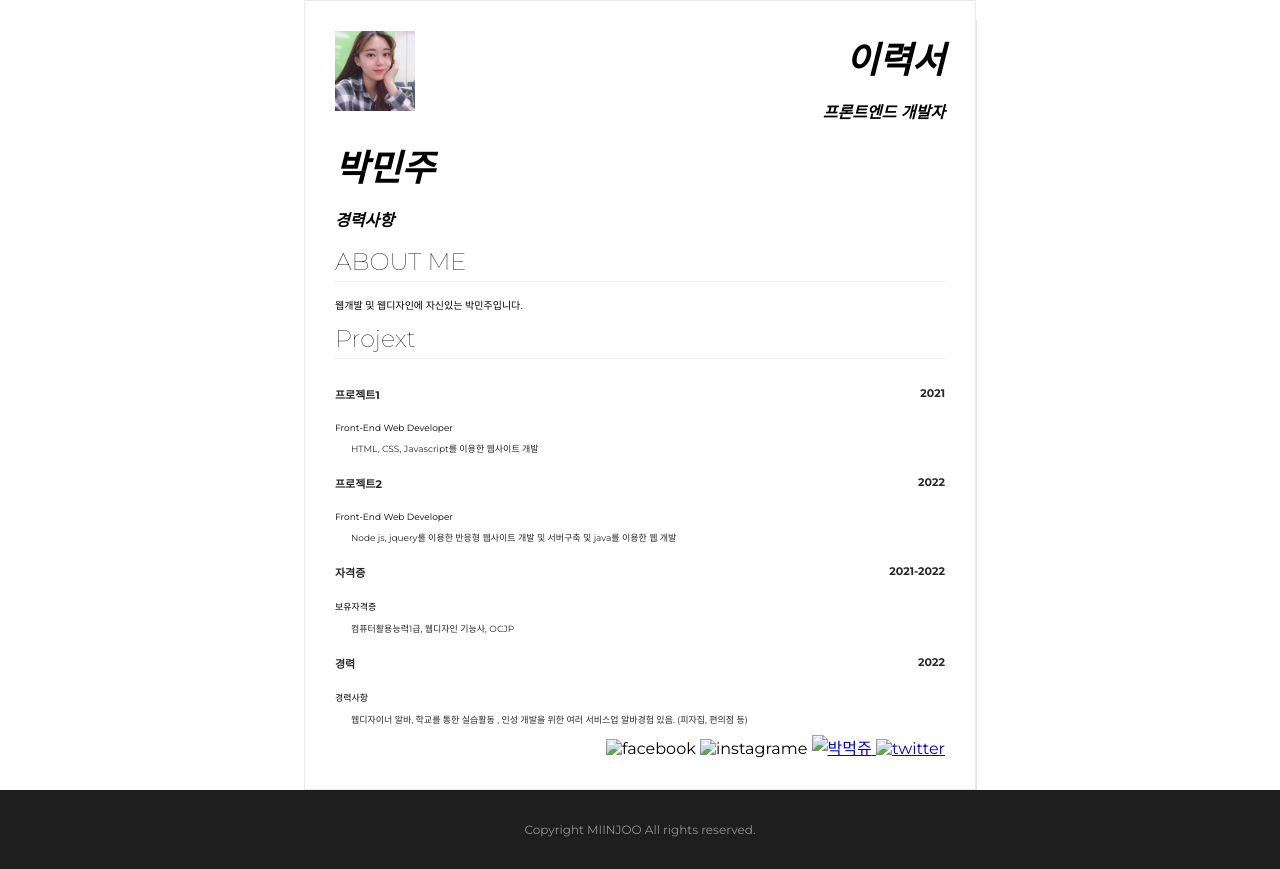
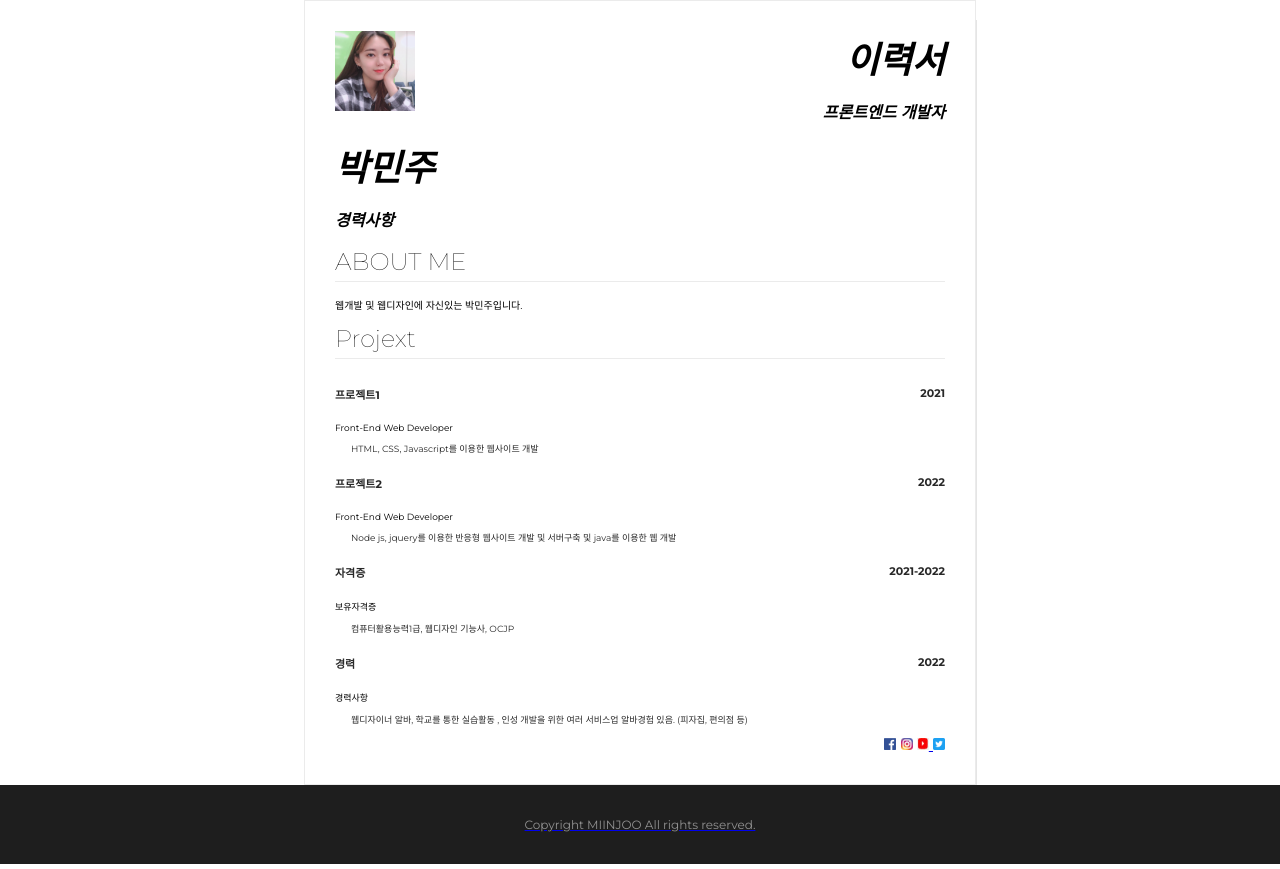
Before and after one commit to ming-joo0310/201930412---, a plain HTML site: page index.html in a window 1280 px wide. Drawn offline with Linux system fonts and the light colour scheme; the site is published under a folder, as on GitHub Pages, so addresses that start at the root find nothing.

Commit message:
Update index.html

```diff
--- a/index.html
+++ b/index.html
@@ -52,10 +52,10 @@
                 <p class="desc-subtext">웹디자이너 알바, 학교를 통한 실습활동 ,  인성 개발을 위한 여러 서비스업 알바경험 있음. (피자집, 편의점 등)</p>
         </section>
         <div class="sns-wrap">
-            <a href="https://www.facebook.com/profile.php?id=100006216257146" target="_blank"></a><img class="sns-img" src="/img/facebook.png" alt="facebook">
-        <a href="https://www.instagram.com/durururururu/" target="_blank"></a><img class="sns-img" src="/img/insta.png" alt="instagrame">
-        <a href="https://www.youtube.com/channel/UCcgzfG0P5HSuzj_30T98tzA" target="_blank"><img class="sns-img" src="/img/유튜브.JPG" alt="박먹쥬">
-        <img class="sns-img" src="/img/twitter.png" alt="twitter">
+            <a href="https://www.facebook.com/profile.php?id=100006216257146" target="_blank"></a><img class="sns-img" src="img/facebook.png" alt="facebook">
+        <a href="https://www.instagram.com/durururururu/" target="_blank"></a><img class="sns-img" src="img/insta.png" alt="instagrame">
+        <a href="https://www.youtube.com/channel/UCcgzfG0P5HSuzj_30T98tzA" target="_blank"><img class="sns-img" src="img/유튜브.JPG" alt="박먹쥬">
+        <img class="sns-img" src="img/twitter.png" alt="twitter">
         </div>
     </div>
     <footer>
```
